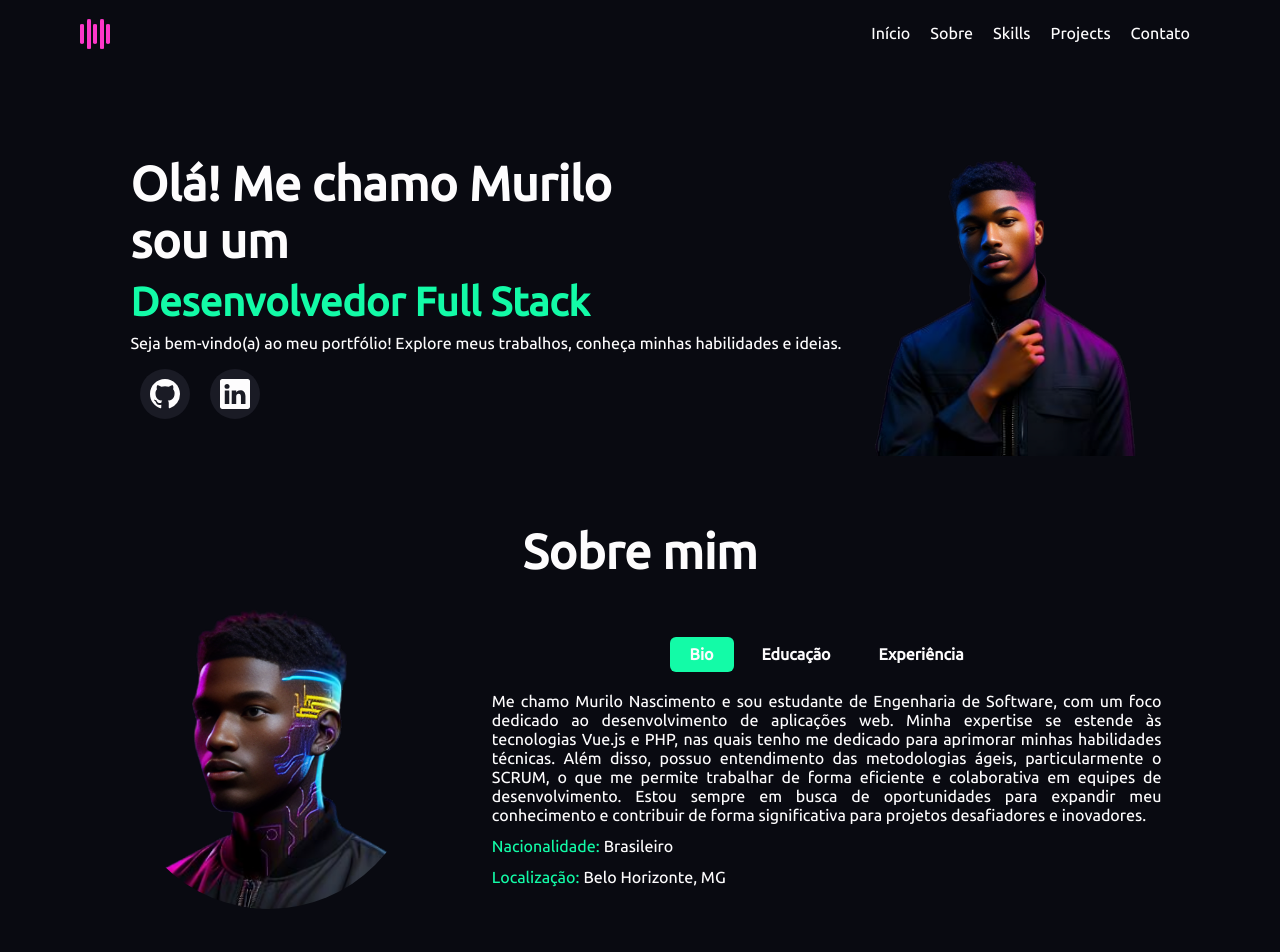
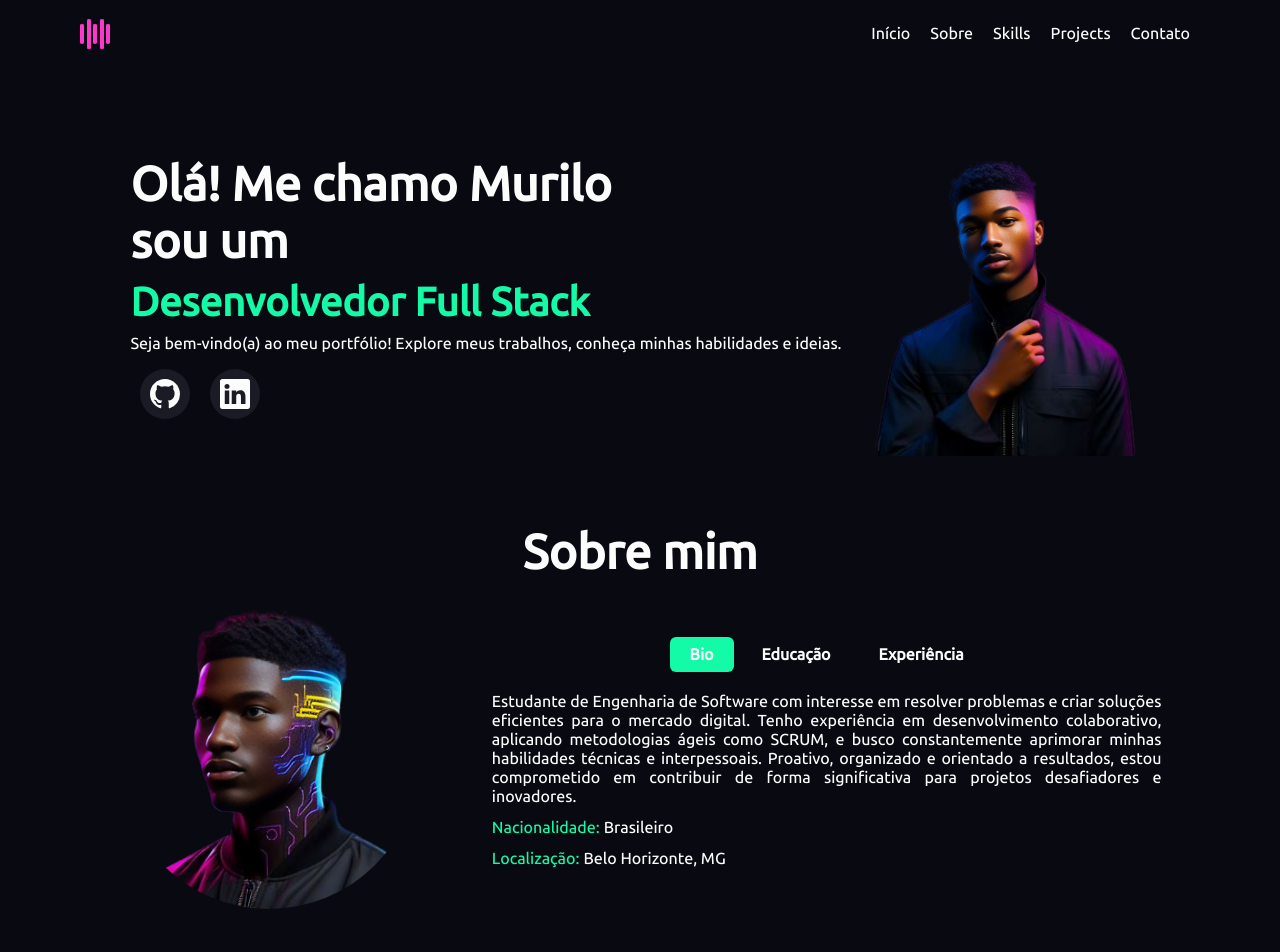
Before and after one commit to murilonicemento/my-portfolio, a Vue app: page / in a window 1280 px wide. Shown: the top 952 px of the page. Built offline with nearby package versions, Linux system fonts and the light colour scheme.

Commit message:
feat: change bio text

```diff
--- a/src/components/TabComponent.vue
+++ b/src/components/TabComponent.vue
@@ -30,13 +30,11 @@ const selectTab = (index: number) => {
     <div class="tab-content">
       <div v-if="selectedTab === 0">
         <p>
-          Me chamo Murilo Nascimento e sou estudante de Engenharia de Software, com um foco dedicado
-          ao desenvolvimento de aplicações web. Minha expertise se estende às tecnologias Vue.js e
-          PHP, nas quais tenho me dedicado para aprimorar minhas habilidades técnicas. Além disso,
-          possuo entendimento das metodologias ágeis, particularmente o SCRUM, o que me permite
-          trabalhar de forma eficiente e colaborativa em equipes de desenvolvimento. Estou sempre em
-          busca de oportunidades para expandir meu conhecimento e contribuir de forma significativa
-          para projetos desafiadores e inovadores.
+          Estudante de Engenharia de Software com interesse em resolver problemas e criar soluções
+          eficientes para o mercado digital. Tenho experiência em desenvolvimento colaborativo,
+          aplicando metodologias ágeis como SCRUM, e busco constantemente aprimorar minhas
+          habilidades técnicas e interpessoais. Proativo, organizado e orientado a resultados, estou
+          comprometido em contribuir de forma significativa para projetos desafiadores e inovadores.
         </p>
         <div id="bio-information">
           <p><span>Nacionalidade: </span> Brasileiro</p>
```
